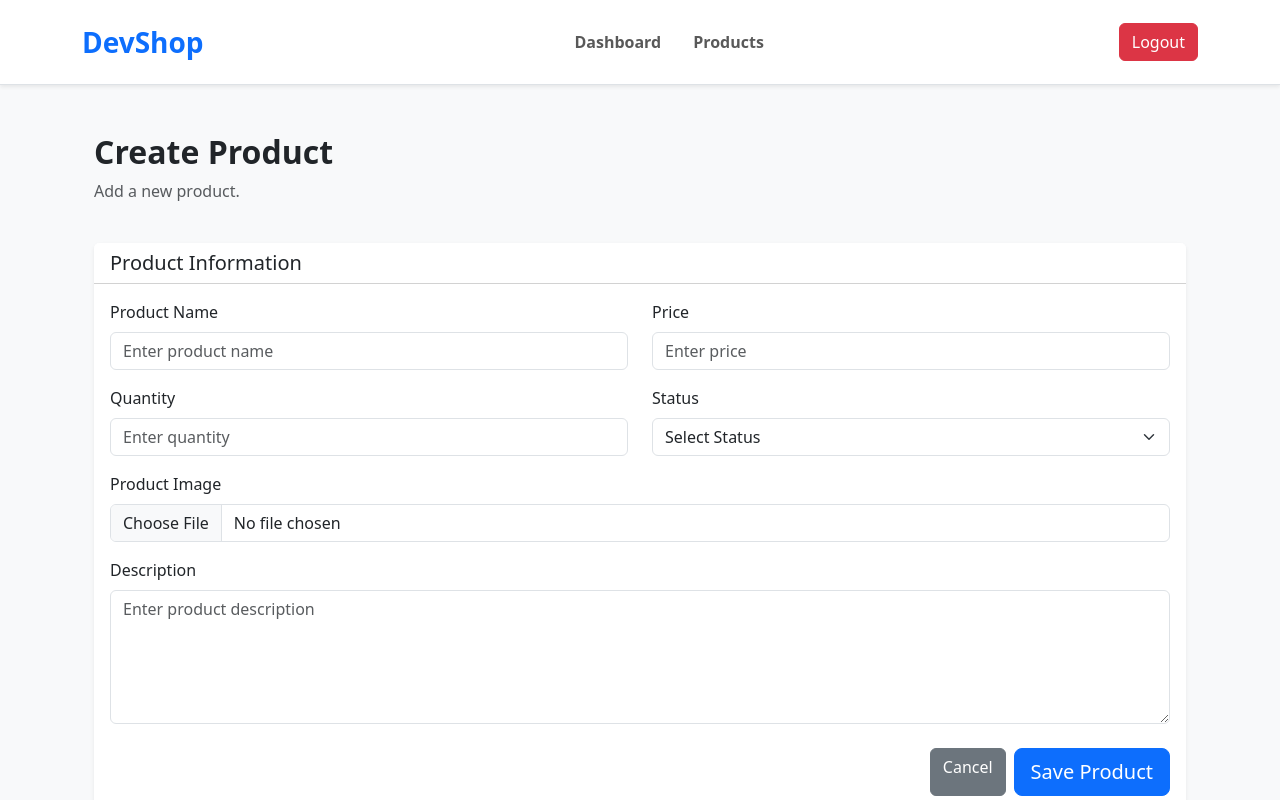
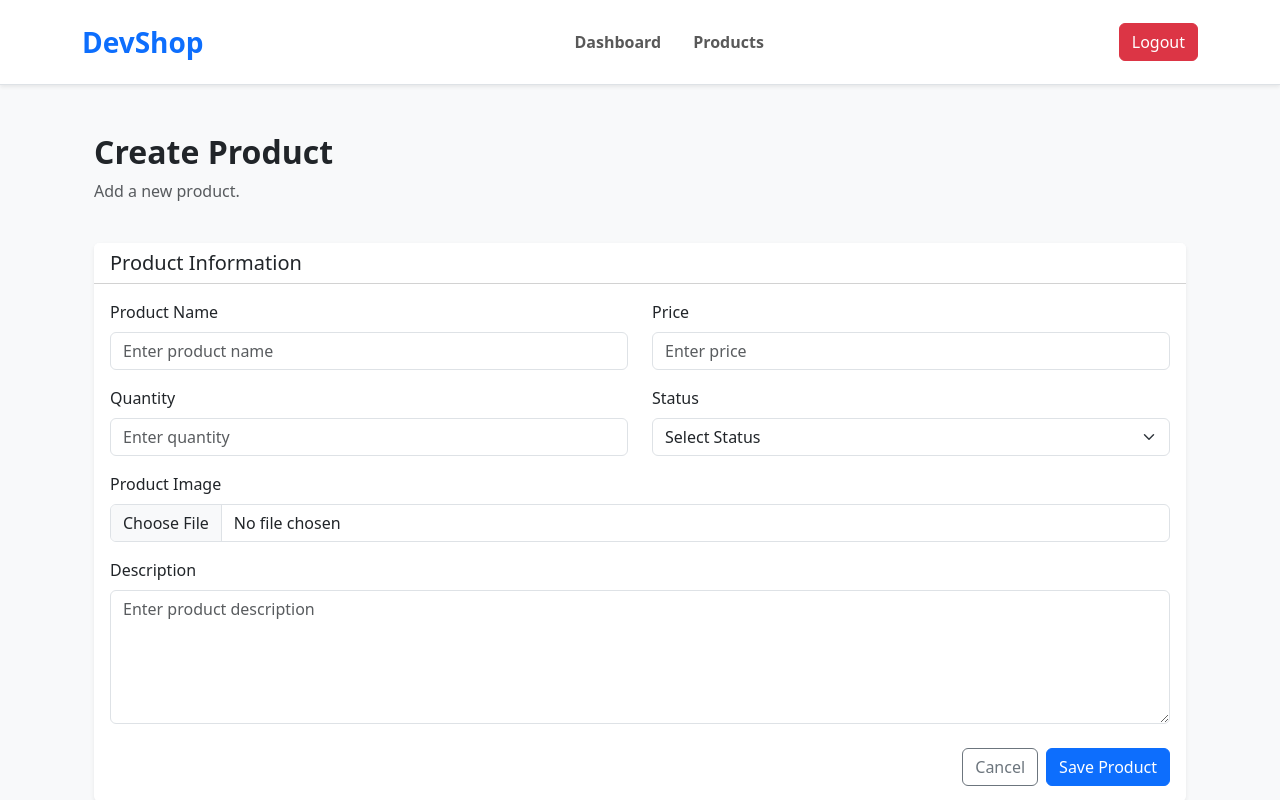
Before and after one commit to devang017/react_laravel_frontend, a React (Vite) app: page /products/create in a window 1280 px wide. Shown: the top 800 px of the page. Built offline with nearby package versions, Linux system fonts and the light colour scheme; no server answers; sample sign-in values are in the browser's storage.

Commit message:
button design changes

```diff
--- a/src/pages/products/Create.jsx
+++ b/src/pages/products/Create.jsx
@@ -134,10 +134,15 @@ export default function Create() {
                         </Form.Group>
 
                         <div className="d-flex justify-content-end gap-2">
-                            <Button as={NavLink} to="/products/index" variant="secondary">Cancel</Button>
-                            <Button variant="primary" size="lg" type="submit" disabled={loading}>
+
+                            <Button as={NavLink} to="/products/index" variant="outline-secondary">
+                                Cancel
+                            </Button>
+
+                            <Button type="submit" variant="primary" disabled={loading}>
                                 {loading ? "Saving..." : "Save Product"}
                             </Button>
+
                         </div>
                     </Form>
                 </Card.Body>
```
